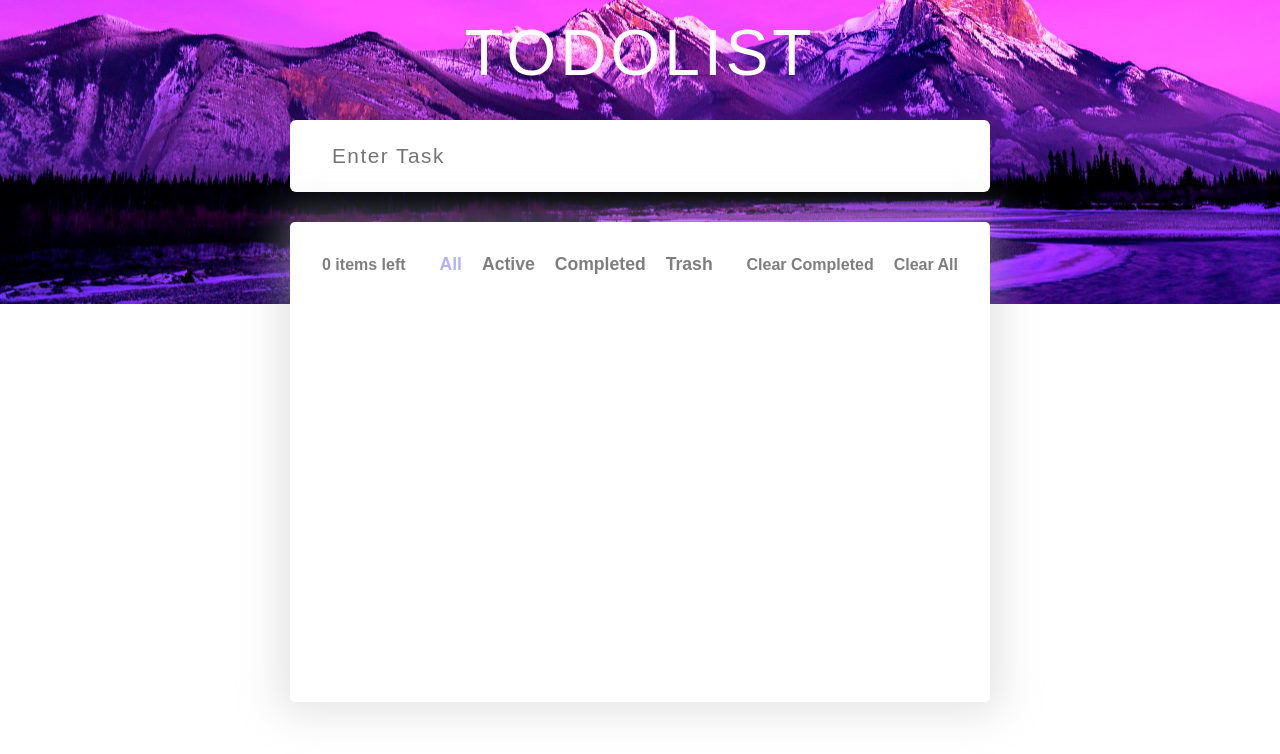
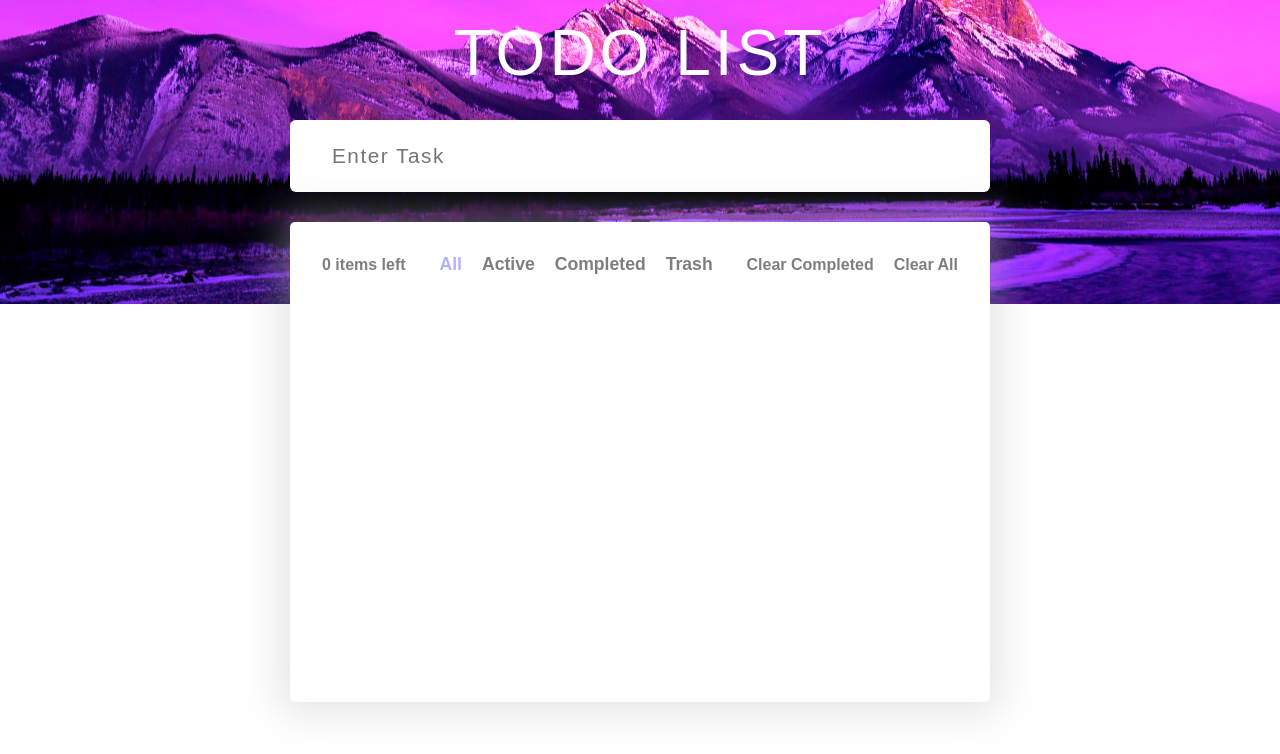
Before and after one commit to devs-toni/wishlist-secured-ddd, a React (Create React App) app: page / in a window 1280 px wide. Shown: the top 754 px of the page. Built offline with nearby package versions, Linux system fonts and the light colour scheme.

Commit message:
change titles

```diff
--- a/public/index.html
+++ b/public/index.html
@@ -23,7 +23,7 @@
       work correctly both with client-side routing and a non-root public URL.
       Learn how to configure a non-root public URL by running `npm run build`.
     -->
-    <title>WishList</title>
+    <title>TODO List</title>
   </head>
   <body>
     <noscript>You need to enable JavaScript to run this app.</noscript>
--- a/src/componentes/page/Main.jsx
+++ b/src/componentes/page/Main.jsx
@@ -48,7 +48,7 @@ const Main = () => {
 
   return (
     <div className="wish-list">
-      <h1 className='wish-list__title'>TODOLIST</h1>
+      <h1 className='wish-list__title'>TODO LIST</h1>
       <Form onSubmit={addTask} />
       <div className='wish-list__main'>
         <TaskList
```
